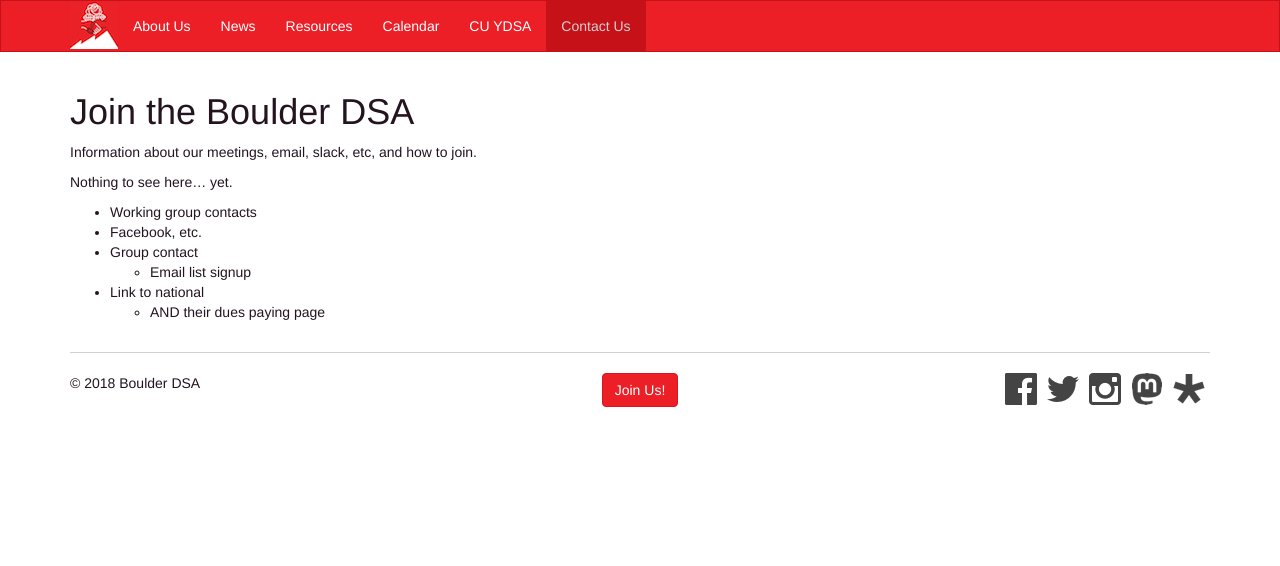
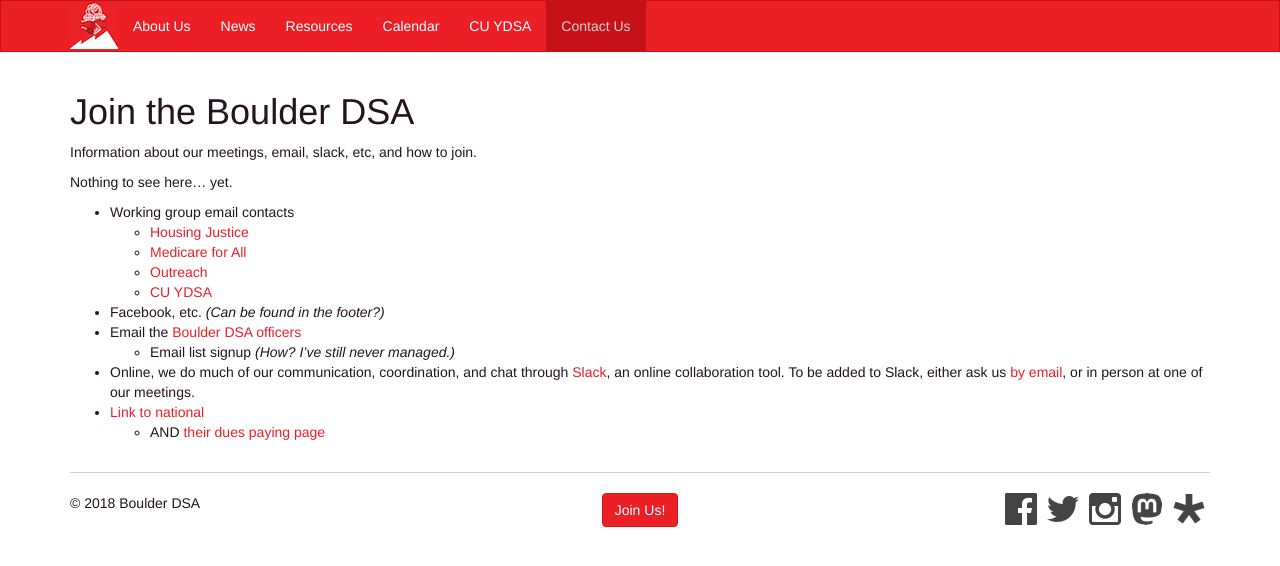
Before and after one commit to boulderdsa/boulderdsa.github.io, a Jekyll site: the page built from contact.md, in a window 1280 px wide. Shown: the top 566 px of the page. Built offline with Jekyll 4.4.1, drawn with Linux system fonts in a browser that asks for light colours; our own code applies the rules of GitHub Pages for plain Markdown files.

Commit message:
Filling in a bit of the stub content.

```diff
--- a/contact.md
+++ b/contact.md
@@ -6,9 +6,21 @@ Information about our meetings, email, slack, etc, and how to join.
 
 Nothing to see here… yet.
 
-* Working group contacts
-* Facebook, etc.
-* Group contact
-    * Email list signup
-* Link to national
-    * AND their dues paying page
+* Working group email contacts
+    * [Housing Justice][email-housing]
+    * [Medicare for All][email-m4a]
+    * [Outreach][email-outreach]
+    * [CU YDSA][email-ydsa]
+* Facebook, etc. _(Can be found in the footer?)_
+* Email the [Boulder DSA officers][email-officers]
+    * Email list signup  _(How?  I've still never managed.)_
+* Online, we do much of our communication, coordination, and chat through [Slack](https://boulderdsa.slack.com), an online collaboration tool.  To be added to Slack, either ask us [by email][email-slack], or in person at one of our meetings.
+* [Link to national](http://www.dsausa.org)
+    * AND [their dues paying page](https://act.dsausa.org/donate/membership/)
+
+[email-officers]: mailto:boulderdsa@gmail.com
+[email-housing]: mailto:boulder.housing.justice@gmail.com
+[email-m4a]: mailto:boulderdsa.m4a@gmail.com
+[email-outreach]: mailto:boulderdsa.outreach@gmail.com
+[email-ydsa]: mailto:ydsa@colorado.edu
+[email-slack]: mailto:boulderdsa@gmail.com?subject=Add%20me%20to%20Slack&body=Hi%2C%20my%20name%20is%20___%2C%20and%20I%27d%20like%20to%20be%20added%20to%20the%20Boulder%20DSA%20Slack%20because%20___.
```
Also changed, not shown: ydsa.md (+3 -1 lines), images/cuydsa_logo.png (added).
